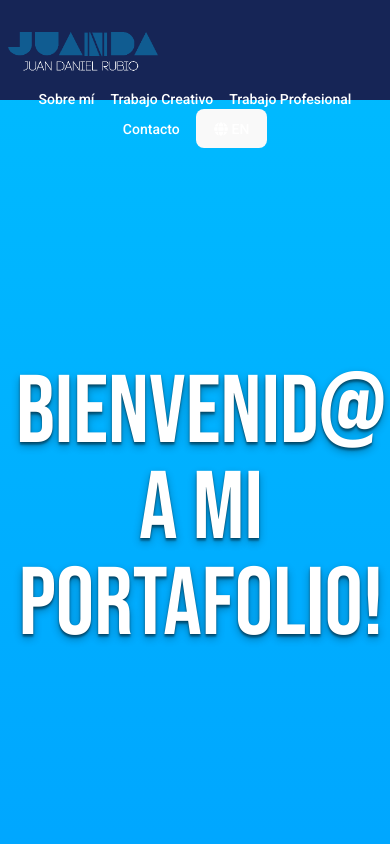
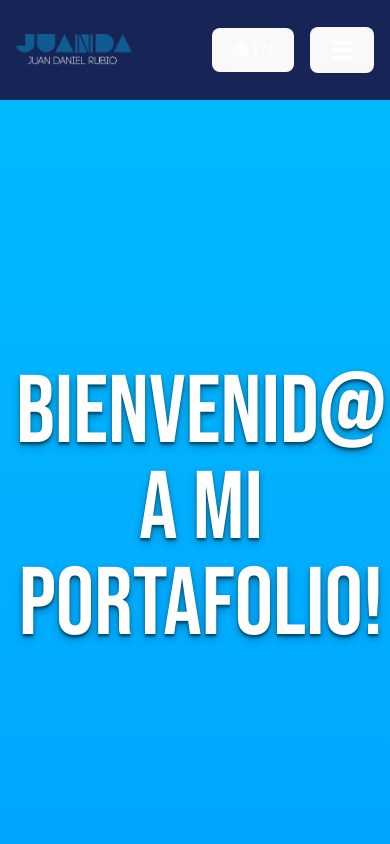
Before and after one commit to JdR2V/portfolio2, a React (Vite) app: page / in a window 390 px wide. Shown: the top 844 px of the page. Built offline with nearby package versions, Linux system fonts and the light colour scheme.

Commit message:
Hamburger Menu added

```diff
--- a/src/App.jsx
+++ b/src/App.jsx
@@ -1,5 +1,5 @@
 import React, { useEffect, useState, useRef } from "react";
-import { FaGithub, FaLinkedin, FaTwitter, FaArrowUp, FaInstagram, FaGlobe, FaBehance } from "react-icons/fa";
+import { FaGithub, FaLinkedin, FaTwitter, FaArrowUp, FaInstagram, FaGlobe, FaBehance, FaBars, FaTimes } from "react-icons/fa"; // Importamos FaBars (hamburguesa) y FaTimes (cerrar)
 import { gsap } from "gsap";
 import { useGSAP } from "@gsap/react";
 import { SlowMo } from "gsap/EasePack";
@@ -31,8 +31,8 @@ export default function PortfolioPage() {
   const [showButton, setShowButton] = useState(false);
   const savedLanguage = localStorage.getItem("language") || "es";
   const [language, setLanguage] = useState(savedLanguage);
+  const [isMenuOpen, setIsMenuOpen] = useState(false); // Estado para controlar el menú móvil
   const circleRef = useRef(null);
-
 
 
 
@@ -63,6 +63,17 @@ export default function PortfolioPage() {
     }
   }
 
+  // Función para cerrar el menú móvil
+  const closeMenu = () => {
+      setIsMenuOpen(false);
+  };
+
+  // Función para alternar el estado del menú móvil
+  const toggleMenu = () => {
+      setIsMenuOpen(!isMenuOpen);
+  };
+
+
 {/* Language toggle function */}
   const toggleLanguage = () => {
     const newLang = language === "en" ? "es" : "en";
@@ -73,7 +84,7 @@ export default function PortfolioPage() {
 
     gsap.to(circle, {
       scale: 100,
-      duration: 0.09,
+      duration: 0.2,
       ease: "power2.easeInOut",
       onComplete: () => {
 
@@ -110,48 +121,84 @@ export default function PortfolioPage() {
     <div className="font-sans scroll-smooth flex-col bg-gradient-to-b from-sky-400 via-blue-600 to-indigo-950 text-white min-h-screen min-w-screen">
 
       {/* Navbar */}
-      <nav className="fixed top-0 w-full h-25 bg-blue-950 z-50 ">
+      <nav className="fixed top-0 left-0 w-full h-25 bg-blue-950 z-50 px-4 md:px-6 lg:px-8">
+          <div className="container mx-auto flex items-center justify-between h-full">
+
+            {/* Logo */}
+              <a href="#home" onClick={(e) => {e.preventDefault(); scrollToSection("home"); closeMenu();}} className="flex-shrink-0">
+                  <img className="h-12 md:h-16 py-2" src={logoDark} alt="Logo in dark mode" />
+              </a>
+
+            {/* Icono de Hamburguesa y Botón de Idioma  */}
+              <div className="md:hidden flex items-center">
+                  <button id="language-button" onClick={toggleLanguage} className="flex items-center space-x-1 text-white text-sm hover:text-blue-500 transition duration-300 ease-in-out mr-4">
+                      <FaGlobe />
+                      <span> {language === "es" ? "EN" : "ES"}</span>
+                  </button>
+
+                   {/* Botón de Hamburguesa/Cerrar */}
+                  <button onClick={toggleMenu} className="text-white focus:outline-none" aria-label="Toggle menu">
+                      {isMenuOpen ? <FaTimes size={24} /> : <FaBars size={24} />}
+                  </button>
+              </div>
 
 
-        <ul className="flex flex-wrap justify-center md:justify-around py-4 text-sm md:text-base items-center font-roboto">
-        {/* Logo */}
-          <span className="mx-2 md:mx-0"><a href="#home" onClick={(e) => {e.preventDefault(); scrollToSection("home");}} ><img className="h-20/50 w-20/50 py-4 max-w-full md:max-w-xs" src={logoDark} alt="Logo in dark mode" /></a></span>
+             {/* Contenedor de Enlaces de Navegación */}
+              <div className={
+                  `${isMenuOpen ? 'block' : 'hidden'} md:flex absolute md:static top-full left-0 w-full bg-blue-950 md:bg-transparent flex-col md:flex-row items-center md:justify-around py-4 md:py-0`}>
 
-        {/* About Link */}
-          <li className="mx-2 md:mx-0"><a href="#about" onClick={(e) => {e.preventDefault(); scrollToSection("about");}} className="hover:text-blue-500"><span className="text-white">{text.about}</span></a></li>
+                {/* Lista de Enlaces */}
+                  <ul className="flex flex-col md:flex-row items-center font-roboto space-y-2 md:space-y-0 md:space-x-6">
+                      <li><a href="#about" onClick={(e) => {e.preventDefault(); scrollToSection("about"); closeMenu();}} className="hover:text-blue-500 block px-4 py-2"><span className="text-white">{text.about}</span></a></li>
+                      <li><a href="#creative" onClick={(e) => {e.preventDefault(); scrollToSection("creative"); closeMenu();}} className="hover:text-blue-500 block px-4 py-2"><span className="text-white">{text.creative}</span></a></li>
+                      <li><a href="#professional" onClick={(e) => {e.preventDefault(); scrollToSection("professional"); closeMenu();}} className="hover:text-blue-500 block px-4 py-2"><span className="text-white">{text.professional}</span></a></li>
+                      <li><a href="#contact" onClick={(e) => {e.preventDefault(); scrollToSection("contact"); closeMenu();}} className="hover:text-blue-500 block px-4 py-2"><span className="text-white">{text.contact}</span></a></li>
 
-        {/* Creative Link */}
-          <li className="mx-2 md:mx-0"><a href="#creative" onClick={(e) => {e.preventDefault(); scrollToSection("creative");}} className="hover:text-blue-500"><span className="text-white">{text.creative}</span></a></li>
+                    {/* Botón de Idioma */}
+                      <li className="hidden md:flex">
+                          <button id="language-button" onClick={toggleLanguage} className="flex items-center space-x-1 text-white text-sm hover:text-blue-500 transition duration-300 ease-in-out">
+                              <FaGlobe />
+                              <span> {language === "es" ? "EN" : "ES"}</span>
+                          </button>
+                      </li>
+                  </ul>
+              </div>
 
-        {/* Professional Link */}
-          <li className="mx-2 md:mx-0"><a href="#professional" onClick={(e) => {e.preventDefault(); scrollToSection("professional");}} className="hover:text-blue-500"><span className="text-white">{text.professional}</span></a></li>
-
-        {/* Contact Link */}
-          <li className="mx-2 md:mx-0"><a href="#contact" onClick={(e) => {e.preventDefault(); scrollToSection("contact");}} className="hover:text-blue-500"><span className="text-white">{text.contact}</span></a></li>
-
-        {/* Circle Animation to Change Language */}
-          <div ref={circleRef}
-          className="absolute top-1/2 right-20 w-10 h-10 bg-blue-600 rounded-full transform -translate-x-1/2 -translate-y-1/2"
-          style={{
-              transform: "scale(0)",
-              background: "radial-gradient(circle at center, #00358a, #00ccff, #06c4ab)",
-              transition: "background 0.3s ease-in-out",
-            }}></div>
-          {/* Language Toggle */}
-            <li className="mx-2 md:mx-0">
+              {/* El botón de idioma original fuera del UL, ahora solo visible en md+ */}
+              {/* Lo he integrado dentro de la estructura flex principal para que quede a la derecha del menú en desktop */}
+               {/* Puedes decidir si quieres el botón de idioma DENTRO del menú desplegable en móvil o FUERA (siempre visible).
+                  Mi código actual lo tiene FUERA del menú (siempre visible junto a la hamburguesa en móvil) y DENTRO del menú principal (visible en desktop).
+                  Si quieres que SOLO aparezca dentro del menú cuando se despliega en móvil, comenta el div con "md:hidden flex items-center" arriba y descomenta este li de abajo y sácalo del ul pero dentro del div contenedor del menú links:
+                */}
+                {/*
+                <li className="md:hidden mt-4"> // Solo visible en móvil, añadido margin-top
                     <button
                         id="language-button"
-                onClick={toggleLanguage}
+                        onClick={() => { toggleLanguage(); closeMenu(); }} // Cerrar menú después de cambiar idioma
                         className="flex items-center space-x-1 text-white text-sm hover:text-blue-500 transition duration-300 ease-in-out">
                         <FaGlobe />
                         <span> {language === "es" ? "EN" : "ES"}</span>
                     </button>
                 </li>
-        </ul>
+                */}
 
 
+          </div>
+           {/* Círculo de Animación - Su posición podría necesitar ajustes finos con el menú móvil */}
+            {/* Asegúrate de que su z-index sea menor que el del menú si este se superpone */}
+           <div ref={circleRef}
+              className="absolute top-1/2 right-25 xl-right-50 lg:right-165 md:right-10 w-10 h-10 bg-blue-600 rounded-full transform -translate-y-1/2" // Ajustado right position si es necesario
+              style={{
+                  transform: `scale(${circleRef.current ? circleRef.current.style.transform.replace('scale(', '').replace(')', '') : 0})`, // Mantener el estado de escala si es necesario
+                  background: "radial-gradient(circle at center, #00358a, #00ccff, #06c4ab)",
+                  transition: "background 0.5s ease-in-out",
+                  zIndex: -1 // Asegura que esté detrás del contenido de la nav
+              }}>
+            </div>
       </nav>
 
+      {/* El contenido principal ahora debe tener un padding-top mayor para no quedar oculto por la navbar */}
+      {/* Ajusta `pt-24` según la altura final de tu navbar en desktop */}
       <main className="pt-24 space-y-20 px-4 sm:px-6 md:px-12 lg:px-24 xl:px-32">
         {/* Home Section */}
         <section id="home" className="min-h-screen flex items-center justify-center bg-transparent text-center">
--- a/src/Components/skills.jsx
+++ b/src/Components/skills.jsx
@@ -2,7 +2,7 @@ function MySkills ({ skills }){
     return (
         <div className="">
 
-            <div className="grid grid-cols-3 sm:grid-cols-3 md:grid-cols-3 lg:grid-cols-4 gap-4 pt-2 pl-15 sm:pl-15 md:pl-35 lg:pl-40">
+            <div className="grid grid-cols-3 sm:grid-cols-3 md:grid-cols-3 lg:grid-cols-4 gap-4 pt-2 pl-5 sm:pl-15 md:pl-35 lg:pl-40">
                 {skills.map((item, index) => (
                     <div key={index} className="rounded-lg overflow-hidden transition duration-300">
                         <img src={item.image} alt={item.alt} className="w-20 h-20 object-cover" />
```
Lines whose indentation alone changed are shown as unchanged.
